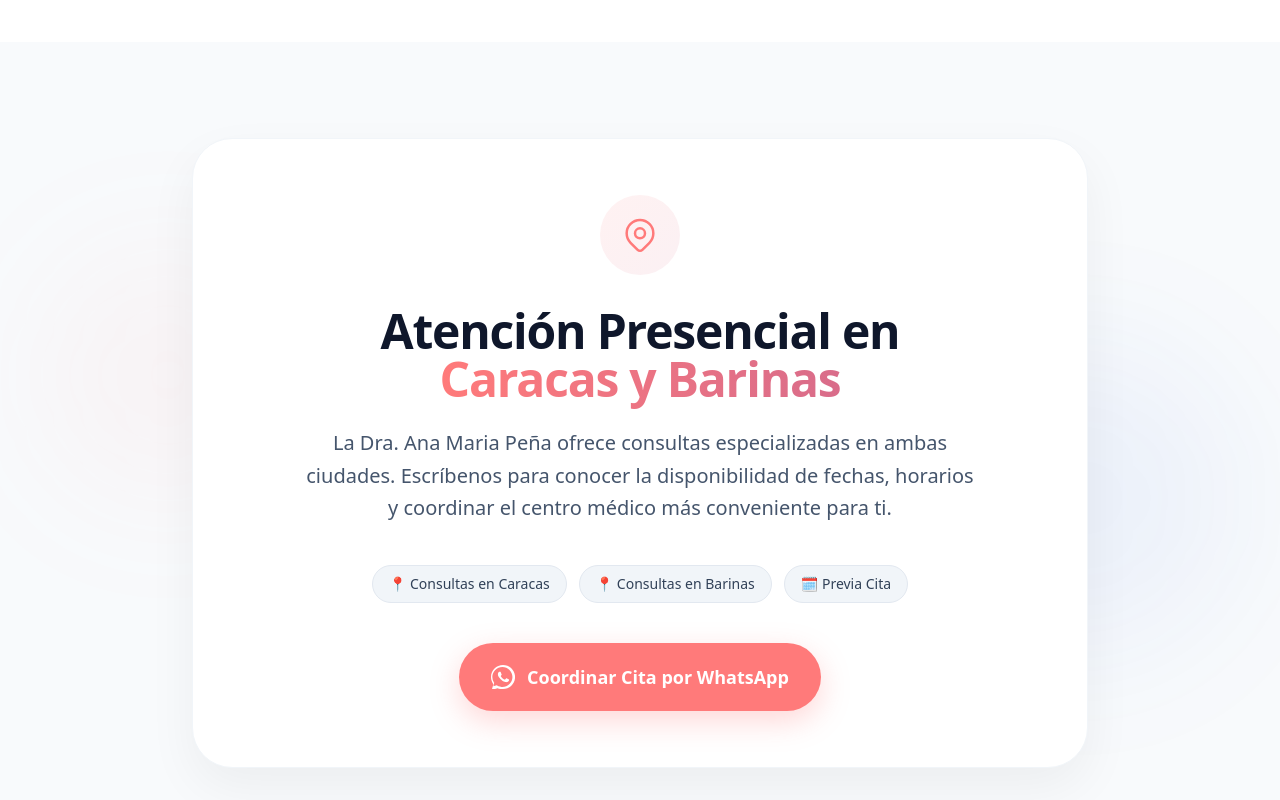
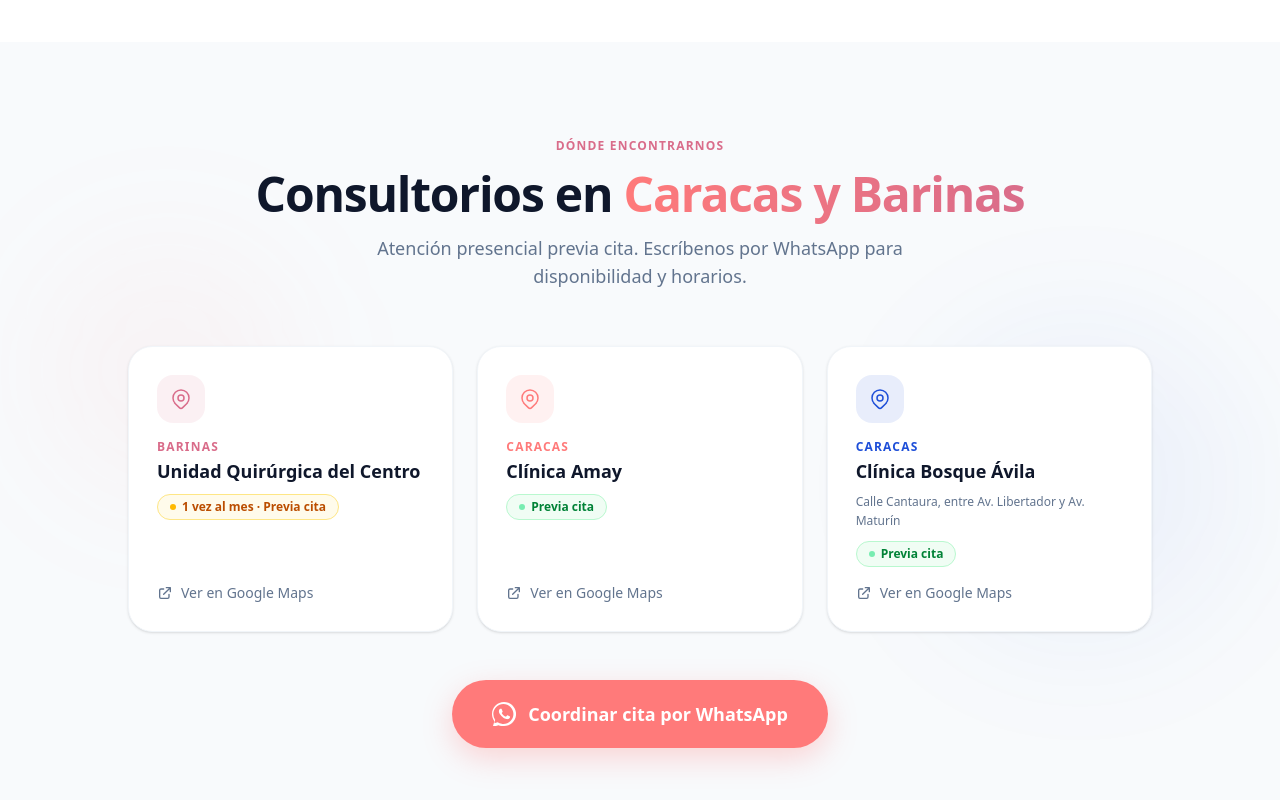
Before and after one commit to messorid/dranapena, a Next.js app: page / in a window 1280 px wide. Shown: the part 2900-3700 px from the top of the page. Built offline with nearby package versions, Linux system fonts and the light colour scheme.

Commit message:
Ubicacion change

```diff
--- a/app/otorrino-en-barinas/page.jsx
+++ b/app/otorrino-en-barinas/page.jsx
@@ -29,8 +29,8 @@ export const metadata = {
 
 const faqs = [
   {
-    q: "¿Dónde encuentro un otorrino en Barinas?",
-    a: "La Dra. Ana Maria Peña es especialista en otorrinolaringología y ofrece consultas presenciales en Barinas. Contáctanos por WhatsApp para conocer disponibilidad y coordinar tu cita.",
+    q: "¿Dónde atiende el otorrino en Barinas?",
+    a: "La Dra. Ana Maria Peña atiende en la Unidad Quirúrgica del Centro en Barinas, con consultas presenciales una vez al mes. Escríbenos por WhatsApp para confirmar la próxima fecha disponible y agendar tu cita.",
   },
   {
     q: "¿Qué hace un otorrino?",
@@ -42,7 +42,7 @@ const faqs = [
   },
   {
     q: "¿Cuánto cuesta la consulta del otorrino en Barinas?",
-    a: "El costo de la consulta se confirma directamente por WhatsApp, donde también coordinamos el consultorio y la disponibilidad de fechas. Escríbenos para obtener toda la información.",
+    a: "El costo de la consulta se confirma directamente por WhatsApp, donde también coordinamos la próxima fecha disponible en la Unidad Quirúrgica del Centro. Escríbenos para obtener toda la información.",
   },
   {
     q: "¿El otorrino en Barinas atiende a niños?",
--- a/app/otorrinolaringologo-en-barinas/page.jsx
+++ b/app/otorrinolaringologo-en-barinas/page.jsx
@@ -30,7 +30,7 @@ export const metadata = {
 const faqs = [
   {
     q: "¿Hay otorrinolaringólogo en Barinas?",
-    a: "Sí. La Dra. Ana Maria Peña ofrece consultas presenciales de otorrinolaringología en Barinas. Escríbenos por WhatsApp para confirmar disponibilidad de fechas y coordinar el consultorio.",
+    a: "Sí. La Dra. Ana Maria Peña ofrece consultas presenciales de otorrinolaringología en Barinas, en la Unidad Quirúrgica del Centro, una vez al mes. Escríbenos por WhatsApp para confirmar la próxima fecha disponible.",
   },
   {
     q: "¿Qué enfermedades trata el otorrinolaringólogo en Barinas?",
@@ -42,7 +42,7 @@ const faqs = [
   },
   {
     q: "¿Cómo agendo una consulta de otorrinolaringología en Barinas?",
-    a: "Puedes agendar directamente por WhatsApp haciendo clic en cualquiera de los botones de esta página. Te responderemos a la brevedad para confirmar día, hora y consultorio.",
+    a: "Puedes agendar directamente por WhatsApp haciendo clic en cualquiera de los botones de esta página. Te confirmamos la próxima fecha disponible en la Unidad Quirúrgica del Centro, Barinas.",
   },
   {
     q: "¿Cuándo debo consultar al otorrinolaringólogo?",
--- a/components/Footer.jsx
+++ b/components/Footer.jsx
@@ -66,7 +66,10 @@ export default function Footer() {
               {/* Ubicación */}
               <li className="flex items-start justify-center md:justify-start gap-3">
                 <svg className="w-5 h-5 text-[var(--color-primary)] shrink-0 mt-0.5" fill="none" stroke="currentColor" viewBox="0 0 24 24"><path strokeLinecap="round" strokeLinejoin="round" strokeWidth="1.5" d="M17.657 16.657L13.414 20.9a1.998 1.998 0 01-2.827 0l-4.244-4.243a8 8 0 1111.314 0z"></path><path strokeLinecap="round" strokeLinejoin="round" strokeWidth="1.5" d="M15 11a3 3 0 11-6 0 3 3 0 016 0z"></path></svg>
-                <span className="text-slate-400 text-center md:text-left">Atención previa cita en <br/> Caracas y Barinas</span>
+                <span className="text-slate-400 text-center md:text-left">
+                  Caracas: Clínica Amay · Clínica Bosque Ávila<br />
+                  Barinas: Unidad Quirúrgica del Centro
+                </span>
               </li>
 
               {/* Teléfono / WhatsApp */}
--- a/components/Locations.jsx
+++ b/components/Locations.jsx
@@ -2,24 +2,36 @@
 
 import Link from "next/link";
 import { useEffect, useRef, useState } from "react";
-import { waUrl } from "@/lib/contact";
+import { LOCATIONS, waUrl } from "@/lib/contact";
+
+function MapPinIcon({ className }) {
+  return (
+    <svg className={className} fill="none" stroke="currentColor" viewBox="0 0 24 24">
+      <path strokeLinecap="round" strokeLinejoin="round" strokeWidth="1.5" d="M17.657 16.657L13.414 20.9a1.998 1.998 0 01-2.827 0l-4.244-4.243a8 8 0 1111.314 0z" />
+      <path strokeLinecap="round" strokeLinejoin="round" strokeWidth="1.5" d="M15 11a3 3 0 11-6 0 3 3 0 016 0z" />
+    </svg>
+  );
+}
+
+function ExternalIcon({ className }) {
+  return (
+    <svg className={className} fill="none" stroke="currentColor" viewBox="0 0 24 24">
+      <path strokeLinecap="round" strokeLinejoin="round" strokeWidth="2" d="M10 6H6a2 2 0 00-2 2v10a2 2 0 002 2h10a2 2 0 002-2v-4M14 4h6m0 0v6m0-6L10 14" />
+    </svg>
+  );
+}
 
 export default function Locations() {
   const sectionRef = useRef(null);
   const [isVisible, setIsVisible] = useState(false);
 
-  // Animación suave al hacer scroll
   useEffect(() => {
     const observer = new IntersectionObserver(
       ([entry]) => {
-        if (entry.isIntersecting) {
-          setIsVisible(true);
-          observer.disconnect();
-        }
+        if (entry.isIntersecting) { setIsVisible(true); observer.disconnect(); }
       },
-      { threshold: 0.2 }
+      { threshold: 0.15 }
     );
-
     if (sectionRef.current) observer.observe(sectionRef.current);
     return () => observer.disconnect();
   }, []);
@@ -30,71 +42,136 @@ export default function Locations() {
       id="locations"
       className="w-full py-24 px-6 bg-slate-50 relative overflow-hidden"
     >
-      {/* Elementos decorativos de fondo */}
       <div className="absolute top-0 left-0 w-full h-full overflow-hidden pointer-events-none z-0">
-        <div className="absolute top-1/4 left-10 w-64 h-64 bg-[var(--color-primary)]/5 rounded-full blur-3xl"></div>
-        <div className="absolute bottom-1/4 right-10 w-80 h-80 bg-[var(--color-accent)]/5 rounded-full blur-3xl"></div>
+        <div className="absolute top-1/4 left-10 w-64 h-64 bg-[var(--color-primary)]/5 rounded-full blur-3xl" />
+        <div className="absolute bottom-1/4 right-10 w-80 h-80 bg-[var(--color-accent)]/5 rounded-full blur-3xl" />
       </div>
 
-      <div className="relative z-10 max-w-4xl mx-auto">
-
-        {/* Card Central (Unified CTA) */}
-        <div className={`bg-white rounded-[2.5rem] shadow-[0_20px_50px_rgba(0,0,0,0.05)] border border-slate-100 p-8 md:p-14 text-center transition-all duration-1000 transform ${isVisible ? 'translate-y-0 opacity-100' : 'translate-y-12 opacity-0'}`}>
-
-          {/* Icono de Ubicación */}
-          <div className="w-20 h-20 mx-auto bg-gradient-to-br from-[var(--color-primary)]/10 to-[var(--color-secondary)]/10 rounded-full flex items-center justify-center mb-8">
-            <svg className="w-10 h-10 text-[var(--color-primary)]" fill="none" stroke="currentColor" viewBox="0 0 24 24">
-              <path strokeLinecap="round" strokeLinejoin="round" strokeWidth="1.5" d="M17.657 16.657L13.414 20.9a1.998 1.998 0 01-2.827 0l-4.244-4.243a8 8 0 1111.314 0z"></path>
-              <path strokeLinecap="round" strokeLinejoin="round" strokeWidth="1.5" d="M15 11a3 3 0 11-6 0 3 3 0 016 0z"></path>
-            </svg>
-          </div>
-
-          {/* Heading */}
-          <h2 className="text-3xl md:text-4xl lg:text-5xl font-extrabold text-slate-900 mb-6 tracking-tight">
-            Atención Presencial en <br className="hidden sm:block" />
+      <div className="relative z-10 max-w-5xl mx-auto">
+        {/* Header */}
+        <div className={`text-center mb-14 transition-all duration-700 ${isVisible ? "opacity-100 translate-y-0" : "opacity-0 translate-y-8"}`}>
+          <span className="text-[var(--color-secondary)] font-semibold tracking-widest uppercase text-xs mb-4 block">
+            Dónde encontrarnos
+          </span>
+          <h2 className="text-3xl md:text-4xl lg:text-5xl font-extrabold text-slate-900 mb-4 tracking-tight">
+            Consultorios en{" "}
             <span className="text-transparent bg-clip-text bg-gradient-to-r from-[var(--color-primary)] to-[var(--color-secondary)]">
               Caracas y Barinas
             </span>
           </h2>
+          <p className="text-slate-500 text-lg font-light max-w-xl mx-auto">
+            Atención presencial previa cita. Escríbenos por WhatsApp para disponibilidad y horarios.
+          </p>
+        </div>
 
-          {/* Description */}
-          <p className="text-slate-600 text-lg md:text-xl max-w-2xl mx-auto mb-10 leading-relaxed font-light">
-            La Dra. Ana Maria Peña ofrece consultas especializadas en ambas ciudades. Escríbenos para conocer la disponibilidad de fechas, horarios y coordinar el centro médico más conveniente para ti.
-          </p>
+        {/* Cards */}
+        <div className={`grid md:grid-cols-3 gap-6 mb-12 transition-all duration-1000 ${isVisible ? "opacity-100 translate-y-0" : "opacity-0 translate-y-10"}`}>
 
-          {/* Chips/Tags de Ciudades */}
-          <div className="flex flex-wrap justify-center gap-3 mb-10">
-            <span className="px-4 py-2 rounded-full bg-slate-100 text-slate-700 font-medium text-sm border border-slate-200">
-              📍 Consultas en Caracas
-            </span>
-            <span className="px-4 py-2 rounded-full bg-slate-100 text-slate-700 font-medium text-sm border border-slate-200">
-              📍 Consultas en Barinas
-            </span>
-            <span className="px-4 py-2 rounded-full bg-slate-100 text-slate-700 font-medium text-sm border border-slate-200">
-              🗓️ Previa Cita
-            </span>
+          {/* Barinas */}
+          <div className="bg-white rounded-3xl border border-slate-100 shadow-sm p-7 flex flex-col gap-4 hover:shadow-md hover:-translate-y-1 transition-all duration-300">
+            <div className="w-12 h-12 rounded-2xl bg-[var(--color-secondary)]/10 flex items-center justify-center shrink-0">
+              <MapPinIcon className="w-6 h-6 text-[var(--color-secondary)]" />
+            </div>
+            <div>
+              <span className="text-xs font-bold uppercase tracking-widest text-[var(--color-secondary)] mb-1 block">
+                Barinas
+              </span>
+              <h3 className="text-lg font-extrabold text-slate-900 leading-snug mb-2">
+                {LOCATIONS.barinas.name}
+              </h3>
+              <span className="inline-flex items-center gap-1.5 px-3 py-1 rounded-full bg-amber-50 border border-amber-200 text-amber-700 text-xs font-semibold">
+                <span className="w-1.5 h-1.5 rounded-full bg-amber-400" />
+                {LOCATIONS.barinas.note}
+              </span>
+            </div>
+            <a
+              href={LOCATIONS.barinas.mapsUrl}
+              target="_blank"
+              rel="noopener noreferrer"
+              className="inline-flex items-center gap-2 text-slate-500 hover:text-[var(--color-primary)] text-sm font-medium transition-colors mt-auto"
+            >
+              <ExternalIcon className="w-4 h-4" />
+              Ver en Google Maps
+            </a>
           </div>
 
-          {/* Botón de Contacto (Con efecto Pulse) */}
-          <div className="relative inline-block">
-            {/* Efecto de onda detrás del botón */}
-            <div className="absolute inset-0 bg-[var(--color-primary)] rounded-full animate-ping opacity-20"></div>
-
-            <Link
-              href={waUrl('Hola Dra. Ana Maria, vengo de su sitio web. Me gustaría saber la disponibilidad y dónde están atendiendo para agendar una cita.')}
+          {/* Caracas — Clínica Amay */}
+          <div className="bg-white rounded-3xl border border-slate-100 shadow-sm p-7 flex flex-col gap-4 hover:shadow-md hover:-translate-y-1 transition-all duration-300">
+            <div className="w-12 h-12 rounded-2xl bg-[var(--color-primary)]/10 flex items-center justify-center shrink-0">
+              <MapPinIcon className="w-6 h-6 text-[var(--color-primary)]" />
+            </div>
+            <div>
+              <span className="text-xs font-bold uppercase tracking-widest text-[var(--color-primary)] mb-1 block">
+                Caracas
+              </span>
+              <h3 className="text-lg font-extrabold text-slate-900 leading-snug mb-2">
+                {LOCATIONS.caracas[0].name}
+              </h3>
+              <span className="inline-flex items-center gap-1.5 px-3 py-1 rounded-full bg-green-50 border border-green-200 text-green-700 text-xs font-semibold">
+                <span className="w-1.5 h-1.5 rounded-full bg-green-400 animate-pulse" />
+                Previa cita
+              </span>
+            </div>
+            <a
+              href={LOCATIONS.caracas[0].mapsUrl}
               target="_blank"
               rel="noopener noreferrer"
-              className="relative flex items-center justify-center gap-3 bg-[var(--color-primary)] hover:bg-[var(--color-secondary)] text-white px-8 py-5 rounded-full font-bold text-lg transition-all duration-300 shadow-[0_10px_30px_rgba(255,122,122,0.3)] hover:shadow-[0_15px_40px_rgba(217,108,138,0.5)] hover:-translate-y-1 w-full sm:w-auto"
+              className="inline-flex items-center gap-2 text-slate-500 hover:text-[var(--color-primary)] text-sm font-medium transition-colors mt-auto"
             >
-              {/* Icono de WhatsApp genérico usando SVG */}
-              <svg className="w-6 h-6" fill="currentColor" viewBox="0 0 24 24">
-                <path d="M12.031 0C5.385 0 0 5.385 0 12.031c0 2.651.854 5.122 2.336 7.18l-1.542 5.632 5.753-1.508A11.968 11.968 0 0012.031 24c6.646 0 12.031-5.385 12.031-12.031C24.062 5.385 18.677 0 12.031 0zm0 22.016c-2.126 0-4.148-.54-5.91-1.503l-.424-.251-3.393.89.907-3.308-.276-.438a9.982 9.982 0 01-1.603-5.375c0-5.545 4.512-10.056 10.056-10.056 5.545 0 10.056 4.512 10.056 10.056s-4.511 10.035-10.056 10.035z"></path>
-                <path d="M17.512 14.155c-.275-.138-1.625-.803-1.876-.896-.25-.093-.434-.138-.616.138-.184.275-.71 .896-.871 1.079-.161.183-.323.206-.598.069-.275-.138-1.16-.428-2.212-1.368-.819-.733-1.371-1.637-1.533-1.913-.162-.275-.017-.424.12-.562.124-.124.275-.321.413-.482.138-.161.183-.275.275-.459.093-.183.047-.344-.022-.482-.07-.138-.617-1.488-.846-2.039-.222-.536-.448-.464-.616-.473-.162-.008-.345-.008-.528-.008-.183 0-.482.069-.733.344-.251.275-.964.941-.964 2.295 0 1.354.987 2.662 1.124 2.845.138.183 1.938 2.957 4.693 4.145.656.283 1.167.452 1.566.578.658.208 1.258.178 1.729.108.528-.079 1.625-.664 1.854-1.308.229-.643.229-1.194.161-1.308-.069-.115-.251-.183-.526-.321z"></path>
-              </svg>
-              Coordinar Cita por WhatsApp
-            </Link>
+              <ExternalIcon className="w-4 h-4" />
+              Ver en Google Maps
+            </a>
           </div>
 
+          {/* Caracas — Clínica Bosque Ávila */}
+          <div className="bg-white rounded-3xl border border-slate-100 shadow-sm p-7 flex flex-col gap-4 hover:shadow-md hover:-translate-y-1 transition-all duration-300">
+            <div className="w-12 h-12 rounded-2xl bg-[var(--color-accent)]/10 flex items-center justify-center shrink-0">
+              <MapPinIcon className="w-6 h-6 text-[var(--color-accent)]" />
+            </div>
+            <div>
+              <span className="text-xs font-bold uppercase tracking-widest text-[var(--color-accent)] mb-1 block">
+                Caracas
+              </span>
+              <h3 className="text-lg font-extrabold text-slate-900 leading-snug mb-2">
+                {LOCATIONS.caracas[1].name}
+              </h3>
+              <p className="text-slate-500 text-xs mb-2 font-light leading-relaxed">
+                {LOCATIONS.caracas[1].address}
+              </p>
+              <span className="inline-flex items-center gap-1.5 px-3 py-1 rounded-full bg-green-50 border border-green-200 text-green-700 text-xs font-semibold">
+                <span className="w-1.5 h-1.5 rounded-full bg-green-400 animate-pulse" />
+                Previa cita
+              </span>
+            </div>
+            <a
+              href={LOCATIONS.caracas[1].mapsUrl}
+              target="_blank"
+              rel="noopener noreferrer"
+              className="inline-flex items-center gap-2 text-slate-500 hover:text-[var(--color-accent)] text-sm font-medium transition-colors mt-auto"
+            >
+              <ExternalIcon className="w-4 h-4" />
+              Ver en Google Maps
+            </a>
+          </div>
+        </div>
+
+        {/* CTA */}
+        <div className={`text-center transition-all duration-1000 delay-300 ${isVisible ? "opacity-100 translate-y-0" : "opacity-0 translate-y-6"}`}>
+          <div className="relative inline-block">
+            <div className="absolute inset-0 bg-[var(--color-primary)] rounded-full animate-ping opacity-20" />
+            <a
+              href={waUrl("Hola Dra. Ana Maria, vengo de su sitio web. Me gustaría saber la disponibilidad y en qué consultorio están atendiendo para agendar una cita.")}
+              target="_blank"
+              rel="noopener noreferrer"
+              className="relative flex items-center justify-center gap-3 bg-[var(--color-primary)] hover:bg-[var(--color-secondary)] text-white px-10 py-5 rounded-full font-bold text-lg transition-all duration-300 shadow-[0_10px_30px_rgba(255,122,122,0.3)] hover:shadow-[0_15px_40px_rgba(217,108,138,0.5)] hover:-translate-y-1 w-full sm:w-auto"
+            >
+              <svg className="w-6 h-6" fill="currentColor" viewBox="0 0 24 24">
+                <path d="M12.031 0C5.385 0 0 5.385 0 12.031c0 2.651.854 5.122 2.336 7.18l-1.542 5.632 5.753-1.508A11.968 11.968 0 0012.031 24c6.646 0 12.031-5.385 12.031-12.031C24.062 5.385 18.677 0 12.031 0zm0 22.016c-2.126 0-4.148-.54-5.91-1.503l-.424-.251-3.393.89.907-3.308-.276-.438a9.982 9.982 0 01-1.603-5.375c0-5.545 4.512-10.056 10.056-10.056 5.545 0 10.056 4.512 10.056 10.056s-4.511 10.035-10.056 10.035z" />
+                <path d="M17.512 14.155c-.275-.138-1.625-.803-1.876-.896-.25-.093-.434-.138-.616.138-.184.275-.71.896-.871 1.079-.161.183-.323.206-.598.069-.275-.138-1.16-.428-2.212-1.368-.819-.733-1.371-1.637-1.533-1.913-.162-.275-.017-.424.12-.562.124-.124.275-.321.413-.482.138-.161.183-.275.275-.459.093-.183.047-.344-.022-.482-.07-.138-.617-1.488-.846-2.039-.222-.536-.448-.464-.616-.473-.162-.008-.345-.008-.528-.008-.183 0-.482.069-.733.344-.251.275-.964.941-.964 2.295 0 1.354.987 2.662 1.124 2.845.138.183 1.938 2.957 4.693 4.145.656.283 1.167.452 1.566.578.658.208 1.258.178 1.729.108.528-.079 1.625-.664 1.854-1.308.229-.643.229-1.194.161-1.308-.069-.115-.251-.183-.526-.321z" />
+              </svg>
+              Coordinar cita por WhatsApp
+            </a>
+          </div>
         </div>
       </div>
     </section>
--- a/components/SEOLandingBarinas.jsx
+++ b/components/SEOLandingBarinas.jsx
@@ -64,7 +64,7 @@ const services = [
 
 const steps = [
   { n: "1", title: "Escríbenos por WhatsApp", desc: "Cuéntanos tu caso y agenda tu cita de forma rápida y directa." },
-  { n: "2", title: "Confirma tu cita en Barinas", desc: "Coordinamos día, hora y consultorio más conveniente para ti." },
+  { n: "2", title: "Confirma tu cita en Barinas", desc: "Coordinamos día, hora y consultorio en la Unidad Quirúrgica del Centro." },
   { n: "3", title: "Ven a tu consulta", desc: "Recibe atención especializada, diagnóstico preciso y tratamiento personalizado." },
 ];
 
@@ -170,8 +170,8 @@ export default function SEOLandingBarinas({ heading, subheading, intro, faqs, wa
                 <svg className="w-7 h-7" fill="none" stroke="currentColor" viewBox="0 0 24 24"><path strokeLinecap="round" strokeLinejoin="round" strokeWidth="2" d="M9 12l2 2 4-4m6 2a9 9 0 11-18 0 9 9 0 0118 0z" /></svg>
               </div>
               <div>
-                <p className="text-slate-900 font-bold leading-none">Especialista</p>
-                <p className="text-slate-500 text-xs uppercase tracking-wider mt-1">ORL · Barinas</p>
+                <p className="text-slate-900 font-bold leading-none">Especialista ORL</p>
+                <p className="text-slate-500 text-xs tracking-wide mt-1">Unidad Quirúrgica del Centro</p>
               </div>
             </div>
           </div>
--- a/lib/contact.js
+++ b/lib/contact.js
@@ -10,3 +10,25 @@ export function waUrl(text = '') {
   if (!text) return WA_URL
   return `${WA_URL}?text=${encodeURIComponent(text)}`
 }
+
+export const LOCATIONS = {
+  barinas: {
+    name: 'Unidad Quirúrgica del Centro',
+    city: 'Barinas',
+    note: '1 vez al mes · Previa cita',
+    mapsUrl: 'https://www.google.com/maps/search/?api=1&query=Unidad+Quirurgica+del+Centro+Barinas+Venezuela',
+  },
+  caracas: [
+    {
+      name: 'Clínica Amay',
+      city: 'Caracas',
+      mapsUrl: 'https://www.google.com/maps/place/Clinica+AMAY/@10.4887676,-66.9358852,16z/data=!3m1!4b1!4m6!3m5!1s0x8c2a5f109d540cfb:0x74acda0d37a3177!8m2!3d10.4887676!4d-66.9358852',
+    },
+    {
+      name: 'Clínica Bosque Ávila',
+      city: 'Caracas',
+      address: 'Calle Cantaura, entre Av. Libertador y Av. Maturín',
+      mapsUrl: 'https://www.google.com/maps?q=CLINICA+BOSQUE+AVILA,+Calle+Cantaura+Entre+Avenida+Libertador,+Avenida+Matur%C3%ADn,+Caracas+1050',
+    },
+  ],
+}
```
